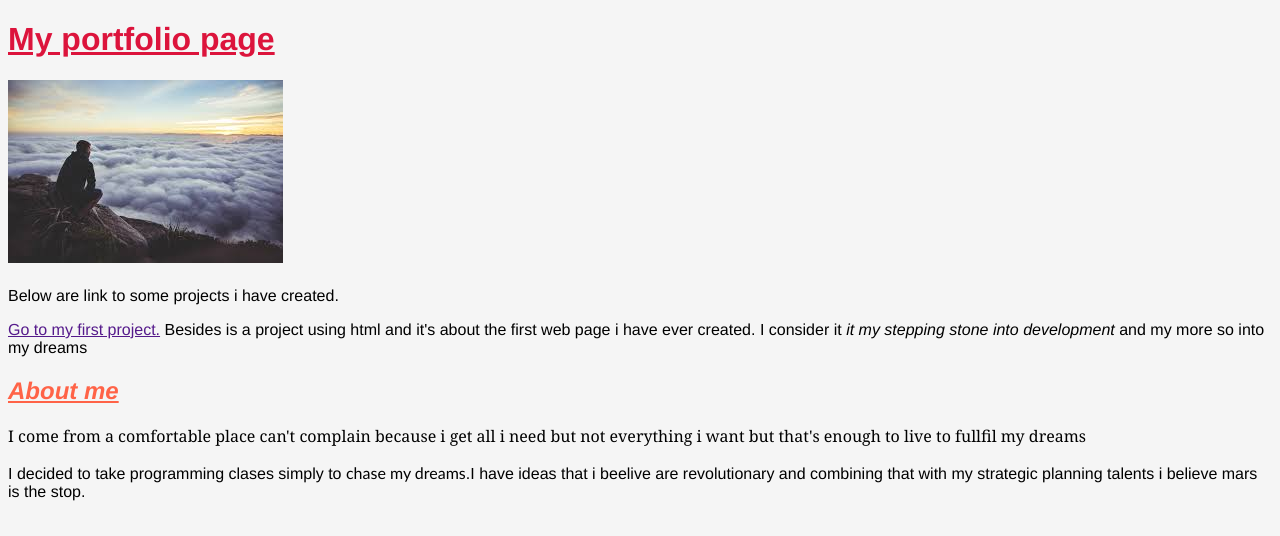
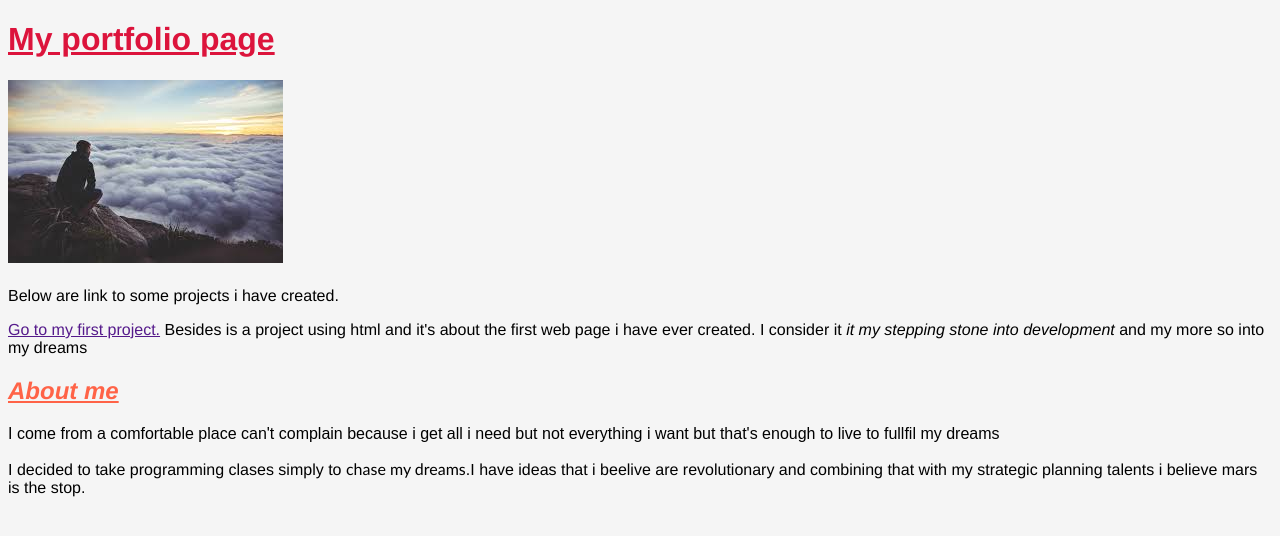
Before and after one commit to jessemutua/portfolio-page, a plain HTML site: page first-ip.html in a window 1280 px wide. Drawn offline with Linux system fonts and the light colour scheme.

Commit message:
Change styling in the body section

```diff
--- a/css/styles.css
+++ b/css/styles.css
@@ -12,5 +12,5 @@ body{
     color: tomato;
 }
 .me{
-    font-family: Georgia, 'Times New Roman', Times, serif;
+    font-family: sans-serif;
 }
```
